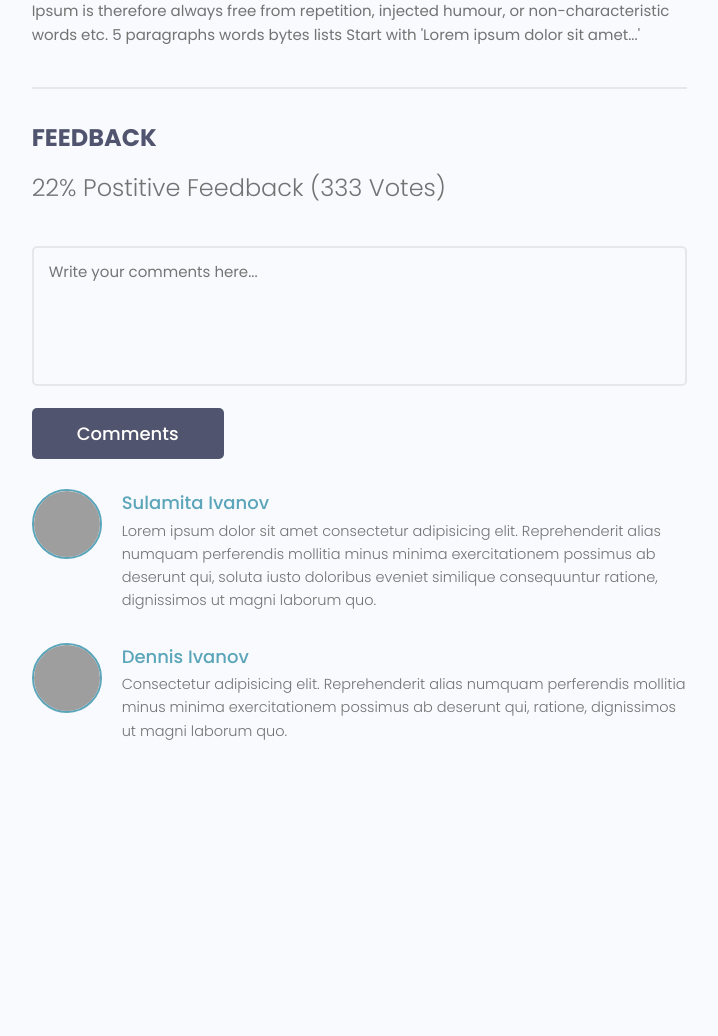
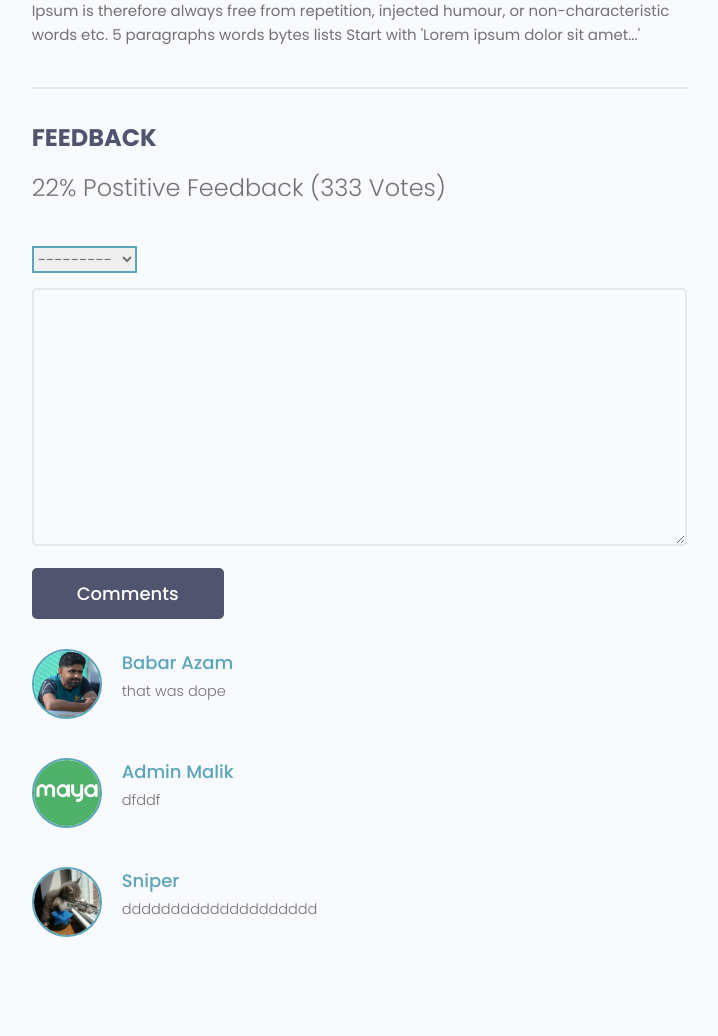
Before and after one commit to hamzamalik22/DevSync, a Django app: page /project/481e4a55-5b69-4aaf-b4a5-393bcf3b5bcf/ in a window 1280 px wide. Shown: the part 1216-2252 px from the top of the page, without its empty margins (465-1183 px from the left). Before the commit the page ends 1956 px from the top, so only its background shows below. Run offline with Django 5.2, Linux system fonts and the light colour scheme; data comes from the database, SQL or seed files in the repository; both versions use the stored data as it was after the commit; some libraries are stand-ins or nearby versions; grey boxes are pictures that could not be loaded.

Commit message:
Comments Added

```diff
--- a/newyearproject/app2024/forms.py
+++ b/newyearproject/app2024/forms.py
@@ -1,6 +1,6 @@
 from django.forms import ModelForm
 from django import forms
-from .models import Project
+from .models import *
 
 
 class ProjectForm(ModelForm):
@@ -25,3 +25,20 @@
         # self.fields['description'].widget.attrs.update(
         #     { 'class' : 'input'}
         # )
+
+
+class ReviewForm(ModelForm):
+    class Meta:
+        model = Review
+        fields = ['value','body']
+
+        labels = {
+            'value' : 'Place your Vote',
+            'body' : 'Add your Comment',
+        }
+
+    def __init__(self, *args, **kwargs):
+        super(ReviewForm, self).__init__(*args, **kwargs)
+
+        for name, field in self.fields.items():
+            field.widget.attrs.update({ 'class' : 'input'})
--- a/newyearproject/app2024/models.py
+++ b/newyearproject/app2024/models.py
@@ -27,10 +27,14 @@
             ('up', 'Up Vote'),
             ('down', 'Down Vote'),
     )
+    owner = models.ForeignKey(Profile,null=True,on_delete=models.CASCADE)
     project = models.ForeignKey(Project,on_delete=models.CASCADE)
     body = models.TextField(null=True,blank=True)
     value = models.CharField(max_length = 200,choices = VOTE_TYPE)
     created = models.DateTimeField(auto_now_add=True)
+
+    class Meta:
+        unique_together = [['owner','project']]
 
     def __str__(self):
         return self.body
--- a/newyearproject/app2024/templates/app2024/project.html
+++ b/newyearproject/app2024/templates/app2024/project.html
@@ -47,41 +47,33 @@
             </h5>
 
             <form class="form" action="#" method="POST">
+              {% csrf_token %}
               <!-- Textarea -->
+              {% for field in form %}
               <div class="form__field">
-                <label for="formInput#textarea">Comments: </label>
-                <textarea class="input input--textarea" name="message" id="formInput#textarea"
-                  placeholder="Write your comments here..."></textarea>
+                <label for="formInput#textarea">{{ field.label}}</label>
+                {{ field }}
               </div>
+              {% endfor %}
               <input class="btn btn--sub btn--lg" type="submit" value="Comments" />
             </form>
             <div class="commentList">
+              {% for review in project.review_set.all %}
+              {% if review.body %}
               <div class="comment">
-                <a href="profile.html">
+                <a href="{% url 'user-profile' review.owner.id %}">
                   <img class="avatar avatar--md"
-                    src="https://pbs.twimg.com/profile_images/1335382240931368961/b3wSZKj4_400x400.jpg" alt="user" />
+                    src="{{ review.owner.profile_image.url }}" alt="user" />
                 </a>
                 <div class="comment__details">
-                  <a href="profile.html" class="comment__author">Sulamita Ivanov</a>
+                  <a href="{% url 'user-profile' review.owner.id %}" class="comment__author">{{ review.owner.name }}</a>
                   <p class="comment__info">
-                    Lorem ipsum dolor sit amet consectetur adipisicing elit. Reprehenderit alias numquam perferendis
-                    mollitia minus minima exercitationem possimus ab deserunt qui, soluta iusto doloribus eveniet
-                    similique consequuntur ratione, dignissimos ut magni laborum quo.
+                    {{ review.body|linebreaksbr }}
                   </p>
                 </div>
               </div>
-              <div class="comment">
-                <a href="profile.html">
-                  <img class="avatar avatar--md" src="https://avatars.githubusercontent.com/u/33843378" alt="user" />
-                </a>
-                <div class="comment__details">
-                  <a href="profile.html" class="comment__author">Dennis Ivanov</a>
-                  <p class="comment__info">
-                    Consectetur adipisicing elit. Reprehenderit alias numquam perferendis mollitia minus minima
-                    exercitationem possimus ab deserunt qui, ratione, dignissimos ut magni laborum quo.
-                  </p>
-                </div>
-              </div>
+              {% endif %}
+              {% endfor %}
             </div>
           </div>
         </div>
--- a/newyearproject/app2024/views.py
+++ b/newyearproject/app2024/views.py
@@ -40,7 +40,18 @@
 
 def projectpage(request,pk):
     project = Project.objects.get(id = pk)
-    context = {'page' : project.title,'project' : project}
+    form = ReviewForm()
+
+    if request.method == 'POST':
+        form = ReviewForm(request.POST)
+        if form.is_valid():
+            review = form.save(commit=False)
+            review.project = project
+            review.owner = request.user.profile
+            review.save()
+
+
+    context = {'page' : project.title,'project' : project,'form' : form}
     return render(request,'app2024/project.html',context)
 
 @login_required(login_url="login-User")
```
Also changed, not shown: newyearproject/app2024/migrations/0010_alter_project_options_review_owner_and_more.py (added), newyearproject/db.sqlite3.
